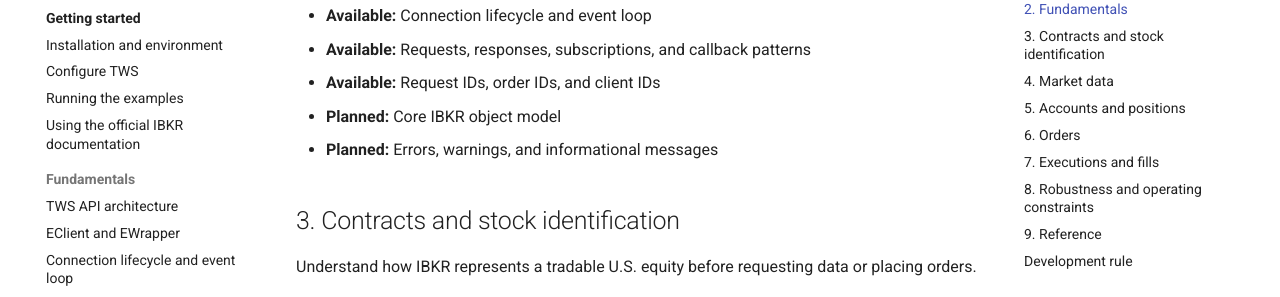
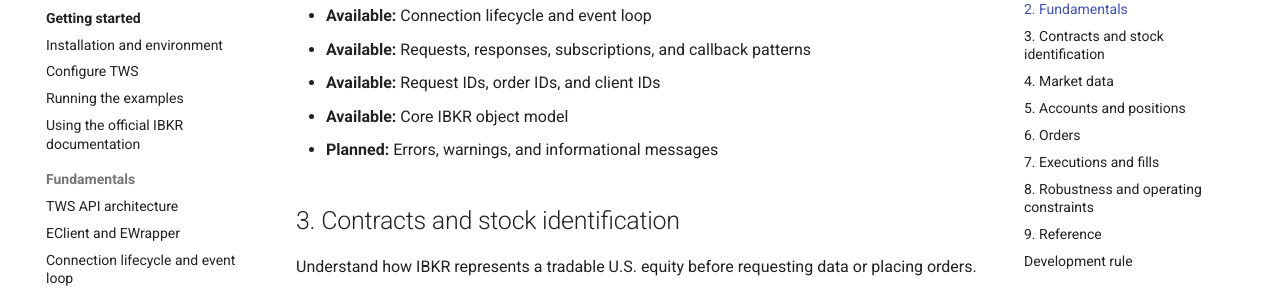
Before and after one commit to Frallmeister/ibkr-tws-api-training, an MkDocs documentation site: the page built from docs/roadmap.md, in a window 1280 px wide and 900 px high, scrolled down 962 px. Shown: the part 153-450 px from the top of the window. Built offline with MkDocs 1.6.1 and Material for MkDocs 9.7.7, drawn with Linux system fonts in a browser that asks for light colours; comment, search, counter and statistics services are not loaded.

Commit message:
docs: mark object model available

```diff
--- a/docs/roadmap.md
+++ b/docs/roadmap.md
@@ -31,7 +31,7 @@ Build the mental model that makes the rest of the API predictable.
 - **Available:** Connection lifecycle and event loop
 - **Available:** Requests, responses, subscriptions, and callback patterns
 - **Available:** Request IDs, order IDs, and client IDs
-- **Planned:** Core IBKR object model
+- **Available:** Core IBKR object model
 - **Planned:** Errors, warnings, and informational messages
 
 ## 3. Contracts and stock identification
```
